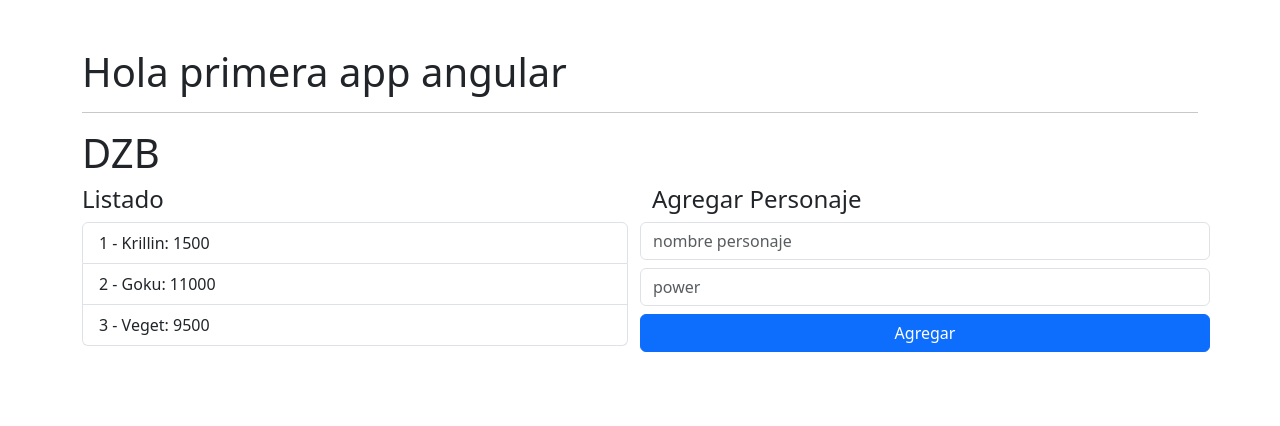
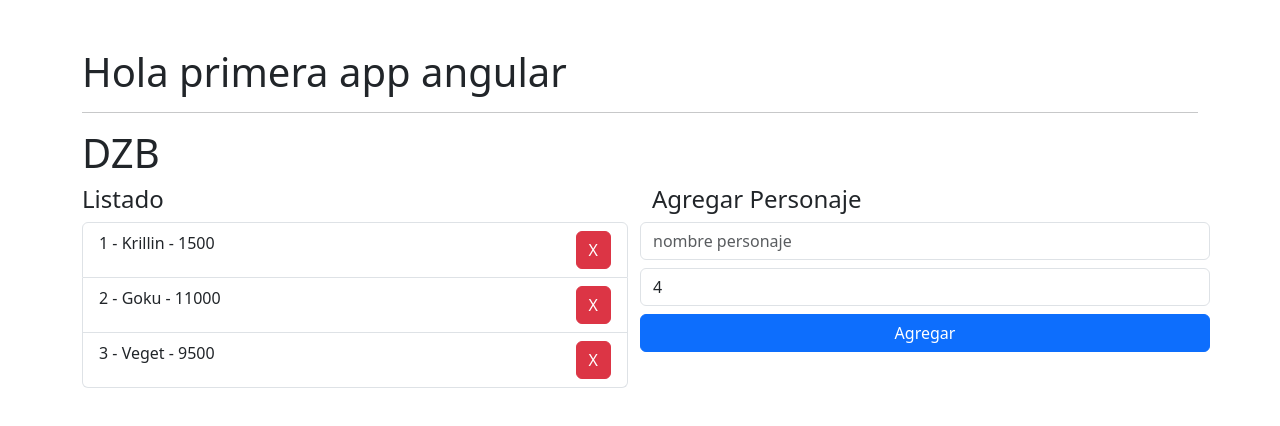
Before and after one commit to LucianoVelasquez/angular, an Angular app: page / in a window 1280 px wide. Shown: the top 426 px of the page. Built offline with nearby package versions, Linux system fonts and the light colour scheme.

Commit message:
add ngModel/EventEmitter

```diff
--- a/src/app/dbz/components/addcharacter/addcharacter.component.html
+++ b/src/app/dbz/components/addcharacter/addcharacter.component.html
@@ -1,9 +1,13 @@
 <h4>Agregar Personaje</h4>
-<form class="row">
-  <input class="form-control mb-2" type="text" placeholder="nombre personaje">
 
-  <input class="form-control mb-2" type="number" placeholder="power">
+<form class="row" (ngSubmit)="emitCharacter()">
+  <input class="form-control mb-2" type="text" placeholder="nombre personaje"
+  [(ngModel)]="character.name" name="name">
+
+  <input class="form-control mb-2" type="number" [(ngModel)]="character.power" name="power" placeholder="power">
 
   <button type="submit" class="btn btn-primary">Agregar</button>
 
+  <!--  <pre>{{ character | json}}</pre> | json . es un Pipe -->
+
 </form>
--- a/src/app/dbz/components/addcharacter/addcharacter.component.ts
+++ b/src/app/dbz/components/addcharacter/addcharacter.component.ts
@@ -1,4 +1,5 @@
-import { Component } from '@angular/core';
+import { Component, EventEmitter, Output } from '@angular/core';
+import { Character } from '../../interfaces/character.interface';
 
 @Component({
   selector: 'app-dbz-addcharacter',
@@ -7,4 +8,25 @@ import { Component } from '@angular/core';
 })
 export class AddcharacterComponent {
 
+  @Output()
+  public onNewCharacter : EventEmitter<Character> = new EventEmitter();
+
+  public character : Character = {
+    name: "",
+    power: 4
+  }
+
+  emitCharacter() :void {
+    console.log(this.character);
+
+    if(this.character.name.length === 0 ) return;
+
+    this.onNewCharacter.emit(this.character);
+
+    this.character = {
+      name: "",
+      power: 0
+    }
+  }
+
 }
--- a/src/app/dbz/components/list/list.component.html
+++ b/src/app/dbz/components/list/list.component.html
@@ -1,9 +1,14 @@
 <h4>Listado</h4>
 <ul class="list-group">
-  <li *ngFor="let character of characterlist; let i = index"
-   class="list-group-item">
 
-   {{i+1}} - {{character.name}}: {{character.power}}
+  <li *ngFor="let character of characterlist; let i = index" class="list-group-item d-flex justify-content-between aling-items-center">
+
+    <div>
+      <span class="text-prymary">{{i+1}} -</span>
+      <span class="text-prymary"> {{character.name}} -</span>
+      <span class="text-prymary"> {{character.power}}</span>
+    </div>
+    <button (click)="deleteCharacter(i)" class="btn btn-danger">X</button>
 
   </li>
 </ul>
--- a/src/app/dbz/components/list/list.component.ts
+++ b/src/app/dbz/components/list/list.component.ts
@@ -1,4 +1,4 @@
-import { Component, Input } from '@angular/core';
+import { Component, EventEmitter, Input, Output } from '@angular/core';
 import { Character } from '../../interfaces/character.interface';
 
 @Component({
@@ -11,4 +11,13 @@ export class ListComponent {
   @Input() //Cumple la funcion de props como en react.
   public characterlist : Character[] = [];
 
+  @Output()
+  public onDeleteCharacter : EventEmitter<number> = new EventEmitter();
+
+  deleteCharacter(index : number) : void{
+
+    this.onDeleteCharacter.emit(index)
+
+  }
+
 }
--- a/src/app/dbz/dbz.module.ts
+++ b/src/app/dbz/dbz.module.ts
@@ -1,8 +1,11 @@
 import { NgModule } from '@angular/core';
 import { CommonModule } from '@angular/common';
+import { FormsModule } from '@angular/forms';
+
 import { MainPageComponent } from './pages/main-page.component';
 import { ListComponent } from './components/list/list.component';
 import { AddcharacterComponent } from './components/addcharacter/addcharacter.component';
+
 
 
 
@@ -10,7 +13,8 @@ import { AddcharacterComponent } from './components/addcharacter/addcharacter.co
   declarations: [MainPageComponent, ListComponent, AddcharacterComponent],
   exports: [MainPageComponent],
   imports: [
-    CommonModule
+    CommonModule,
+    FormsModule
   ]
 })
 export class DbzModule { }
--- a/src/app/dbz/pages/main-page.component.html
+++ b/src/app/dbz/pages/main-page.component.html
@@ -3,11 +3,11 @@
 <div class="row">
 
   <div class="col">
-    <app-dbz-list [characterlist]="character"></app-dbz-list> <!-- Le pasamos informacion al hijo -->
+    <app-dbz-list (onDeleteCharacter)="deleteCharacter($event)" [characterlist]="characters"></app-dbz-list> <!-- Le pasamos informacion al hijo, y escuchamos el evento que nos manda el hijo.-->
   </div>
 
   <div class="col">
-    <app-dbz-addcharacter></app-dbz-addcharacter>
+    <app-dbz-addcharacter (onNewCharacter)="addNewCharacter($event)" ></app-dbz-addcharacter> <!-- $event es la variable que recive del hijo-->
   </div>
 
 </div>
--- a/src/app/dbz/pages/main-page.component.ts
+++ b/src/app/dbz/pages/main-page.component.ts
@@ -8,7 +8,7 @@ import { Character } from '../interfaces/character.interface';
 
 export class MainPageComponent {
 
-  public character : Character[] = [{
+  public characters : Character[] = [{
     name: 'Krillin',
     power: 1500
   },{
@@ -20,6 +20,12 @@ export class MainPageComponent {
     power: 9500
   }];
 
+  addNewCharacter(character : Character) : void{
+    this.characters.push(character);
+  }
 
+  deleteCharacter(index:number) : void{
+    this.characters.splice(index,1);
+  }
 
  }
```
